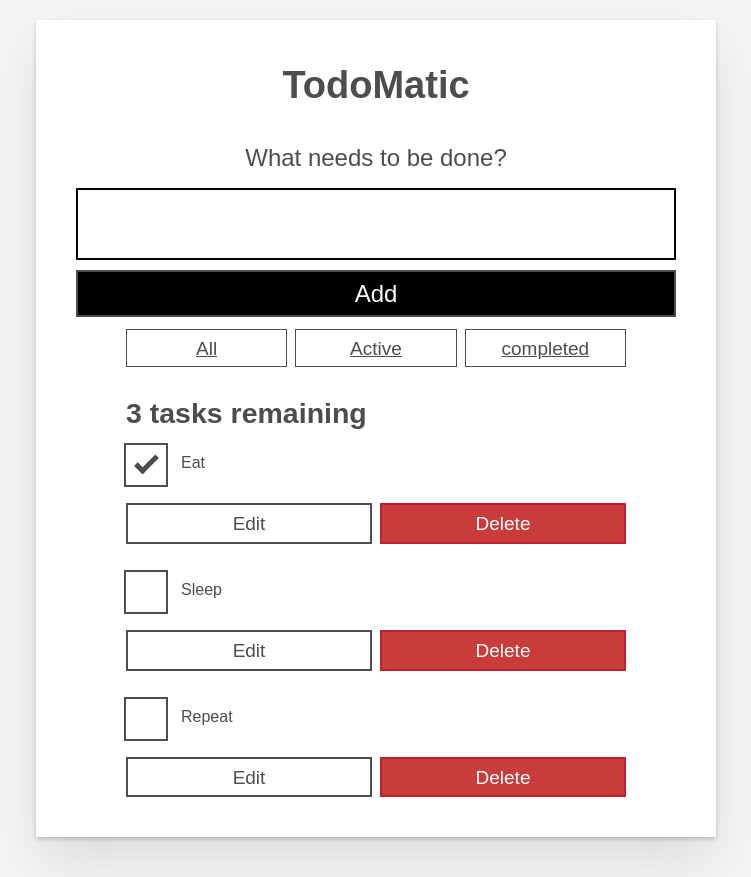
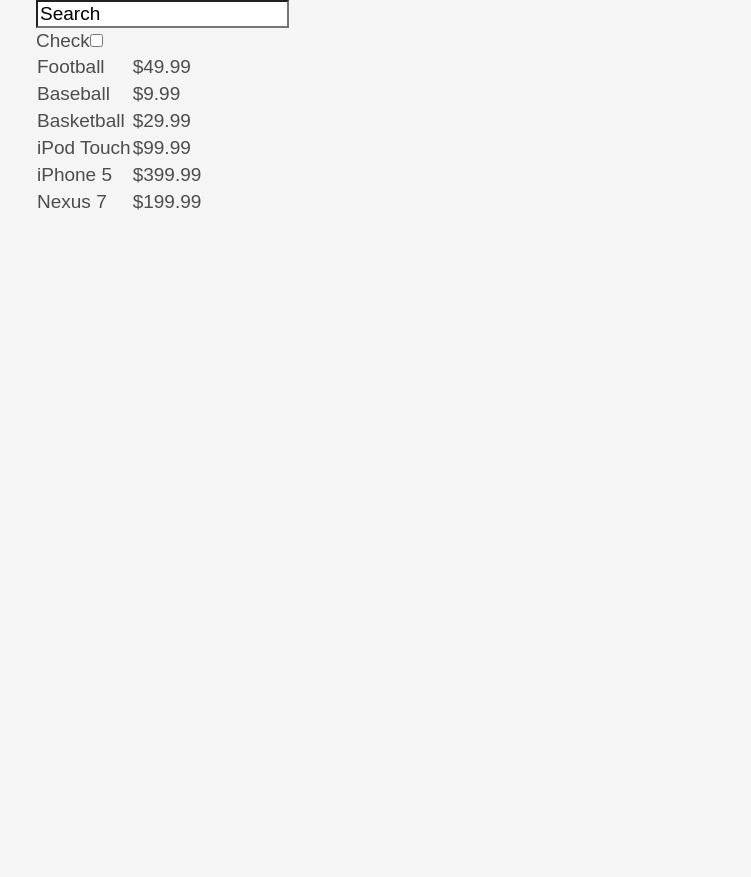
Before and after one commit to abdimoha-dev/Todo, a React (Create React App) app: page / in a window 1280 px wide. Shown: the whole page, without its empty margins (264-1015 px from the left). After the commit the page ends 800 px from the top, so only its background shows below. Built offline with nearby package versions, Linux system fonts and the light colour scheme.

Commit message:
messages

```diff
--- a/src/App.js
+++ b/src/App.js
@@ -1,112 +1,53 @@
-import React, { useState } from 'react';
-import { nanoid } from "nanoid" //Making unique identifiers
-import Todo from './components/Todo';
-import FilterButton from './components/FilterButton';
-import Form from './components/Form';
+import React, { useState, useEffect } from "react";
+import FilterableProductTable from "./components/FilterableProductTable";
+import Todo from "./components/Todo";
 
+const App = () => {
+  //const [isOnline, setIsOnline] = useState(null);
+  const data = [
+    {
+      category: "Sporting Goods",
+      price: "$49.99",
+      stocked: true,
+      name: "Football",
+    },
+    {
+      category: "Sporting Goods",
+      price: "$9.99",
+      stocked: true,
+      name: "Baseball",
+    },
+    {
+      category: "Sporting Goods",
+      price: "$29.99",
+      stocked: false,
+      name: "Basketball",
+    },
+    {
+      category: "Electronics",
+      price: "$99.99",
+      stocked: true,
+      name: "iPod Touch",
+    },
+    {
+      category: "Electronics",
+      price: "$399.99",
+      stocked: false,
+      name: "iPhone 5",
+    },
+    {
+      category: "Electronics",
+      price: "$199.99",
+      stocked: true,
+      name: "Nexus 7",
+    },
+  ];
 
-/**
- *
- * We defining these constants outside our App() function because if they were defined inside it,
- *  they would be recalculated every time the <App /> component re-renders,
- * and we don’t want that.
- *
- * */
-const FILTER_MAP = {
-  // functions that we will use to filter the tasks data array
-  All: () => true,
-  Active: task => !task.completed,
-  completed: task => task.completed
-}
-//collect an array of FILTER_NAMES
-const FILTER_NAMES = Object.keys(FILTER_MAP)
-
-
-function App(props) {
-  //initial state
-  const [tasks, setTasks] = useState(props.tasks)
-  const [filter, setFilter] = useState('all');
-
-  //method to add a new task
-  function addTask(name) {
-    //put name into an object that has the same structure as our existing tasks
-    const newTask = { id: "Todo-" + nanoid(), name: name, completed: false }
-    setTasks([...tasks, newTask]);
-  }
-  //toggling a checkbox to change the state in our application
-  function toggleTaskCompleted(id) {
-    const updatedTasks = tasks.map(task => {
-      if (id === task.id) {
-        return { ...task, completed: !task.completed }
-      }
-      return task;
-    })
-    setTasks(updatedTasks);
-  }
-
-  // const filt = tasks.filter(FILTER_MAP[filter])
-  // console.log(filt);
-  const taskList = tasks
-  .map(task => (
-    <Todo
-      id={task.id}
-      name={task.name}
-      completed={task.completed}
-      key={task.id}
-      toggleTaskCompleted={toggleTaskCompleted}
-      deleteTask={deleteTask}
-      editTask={editTask}
-    />
-  ));
-
-  const filterList = FILTER_NAMES.map(name => (
-    <FilterButton
-      key={name}
-      name={name}
-      isPressed={name === filter} // name == state filter
-      setFilter={setFilter} />
-  )
-  )
-  const tasksNoun = taskList.length > 1 ? 'tasks' : 'task';
-  const headingText = `${taskList.length} ${tasksNoun} remaining`;
-
-  //delete tasks
-  function deleteTask(id) {
-    const remainingTasks = tasks.filter(task => id !== task.id)
-    setTasks(remainingTasks);
-  }
-
-  //edit task
-  function editTask(id, newName) {
-    const editedTaskList = tasks.map(task => {
-      if (id === task.id) {
-        return { ...task, name: newName }
-      }
-      return task;
-    });
-    //returns tasks
-    setTasks(editedTaskList)
-
-  }
   return (
-
-    <div className="todoapp stack-large">
-      <h1>TodoMatic</h1>
-      <Form addTask={addTask} />
-      <div className="filters btn-group stack-exception">
-        {filterList}
-      </div>
-      <h2 id="list-heading">
-        {headingText}
-      </h2>
-      <ul
-        className="todo-list stack-large stack-exception"
-        aria-labelledby="list-heading"
-      >
-        {taskList}
-      </ul>
+    <div className="app">
+      <FilterableProductTable data={data} />
     </div>
   );
-}
+};
 
 export default App;
--- /dev/null
+++ b/src/components/FilterableProductTable.js
@@ -0,0 +1,37 @@
+import React, { useState } from "react";
+
+const FilterableProductTable = (props) => {
+  const [search, setSearch] = useState("Search");
+  const [check, setCheck] = useState(false);
+
+  var prd = props.data.map((product) => (
+    <tr>
+      <td>{product.name}</td>
+      <td>{product.price}</td>
+    </tr>
+  ));
+
+  function btnChange(e) {
+    console.log(e.target.value);
+    if (e.target.value) {
+      const myData = props.data.filter((sl) => sl.stocked === true);
+      console.log(myData);
+    } else {
+      console.log("Mohammed!!");
+    }
+  }
+
+  return (
+    <div className="productContainer">
+      <input type="text" value={search} />
+      <br></br>
+      <label>
+        Check
+        <input type="checkbox" checked={check} onChange={btnChange} />
+      </label>
+      <div className="productTable">{prd}</div>
+    </div>
+  );
+};
+
+export default FilterableProductTable;
--- a/src/components/Test.js
+++ b/src/components/Test.js
@@ -1,34 +1,106 @@
-import React, { useState } from 'react'
+// import React, { useState } from "react";
+// import { nanoid } from "nanoid"; //Making unique identifiers
+// // import Todo from "./components/Todo";
+// // import FilterButton from "./components/FilterButton";
+// // import Form from "./components/Form";
 
-function Test(props) {
+// /**
+//  *
+//  * We defining these constants outside our App() function because if they were defined inside it,
+//  *  they would be recalculated every time the <App /> component re-renders,
+//  * and we don’t want that.
+//  *
+//  * */
+// const FILTER_MAP = {
+//   // functions that we will use to filter the tasks data array
+//   All: () => true,
+//   Active: (task) => !task.completed,
+//   completed: (task) => task.completed,
+// };
+// //collect an array of FILTER_NAMES i.e All, Active and completed
+// const FILTER_NAMES = Object.keys(FILTER_MAP);
 
-    return (
-        <div className="stack-small">
-            <div className="c-cb">
-                <input
-                    id={props.id}
-                    type="checkbox"
-                    defaultChecked={props.completed}
-                    onChange={() => props.toggleTaskCompleted(props.id)}
-                />
-                <label className="todo-label" htmlFor={props.id}>
-                    {props.name}
-                </label>
-            </div>
-            <div className="btn-group">
-                <button type="button" className="btn">
-                    Edit <span className="visually-hidden">{props.name}</span>
-                </button>
-                <button
-                    type="button"
-                    className="btn btn__danger"
-                    onClick={() => props.deleteTask(props.id)}
-                >
-                    Delete <span className="visually-hidden">{props.name}</span>
-                </button>
-            </div>
-        </div>
-    )
-}
+// function App(props) {
+//   //initial state
+//   const [tasks, setTasks] = useState(props.tasks);
+//   const [filter, setFilter] = useState("All");
 
-export default Test
+//   //method to add a new task
+//   function addTask(name) {
+//    // console.log(todo);
+//     //put name into an object that has the same structure as our existing tasks
+//     const newTask = { id: "Todo-" + nanoid(), name: name, completed: false };
+//     setTasks([...tasks, newTask]);
+//   }
+//   //toggling a checkbox to change the state in our application
+//   function toggleTaskCompleted(id) {
+//     const updatedTasks = tasks.map((task) => {
+//       if (id === task.id) {
+//         return { ...task, completed: !task.completed };
+//       }
+//       return task;
+//     });
+//     setTasks(updatedTasks);
+//   }
+
+//   // const filt = tasks.filter(FILTER_MAP[filter])
+//   // console.log(filt);
+//   const taskList = tasks
+//   .filter(FILTER_MAP[filter])
+//   .map((task) => (
+//     <Todo
+//       id={task.id}
+//       name={task.name}
+//       completed={task.completed}
+//       key={task.id}
+//       toggleTaskCompleted={toggleTaskCompleted}
+//       deleteTask={deleteTask}
+//       editTask={editTask}
+//     />
+//   ));
+
+//   const filterList = FILTER_NAMES.map((name) => (
+//     <FilterButton
+//       key={name}
+//       name={name}
+//       isPressed={name === filter} // name == state filter
+//       setFilter={setFilter}
+//     />
+//   ));
+//   const tasksNoun = taskList.length > 1 ? "tasks" : "task";
+//   const headingText = `${taskList.length} ${tasksNoun} remaining`;
+
+//   //delete tasks
+//   function deleteTask(id) {
+//     const remainingTasks = tasks.filter((task) => id !== task.id);
+//     setTasks(remainingTasks);
+//   }
+
+//   //edit task
+//   function editTask(id, newName) {
+//     const editedTaskList = tasks.map((task) => {
+//       if (id === task.id) {
+//         return { ...task, name: newName };
+//       }
+//       return task;
+//     });
+//     //returns tasks
+//     setTasks(editedTaskList);
+//   }
+//   return (
+//     <div className="todoapp stack-large">
+//       <h1>TodoMatic</h1>
+//       <Form addTask={addTask} />
+//       <div className="filters btn-group stack-exception">{filterList}</div>
+//       <h2 id="list-heading">{headingText}</h2>
+//       <ul
+//         className="todo-list stack-large stack-exception"
+//         aria-labelledby="list-heading"
+//       >
+//         {taskList}
+//       </ul>
+//     </div>
+//   );
+// }
+
+// export default App;
```
Also changed, not shown: src/components/Todo.js (+19 -24 lines).
